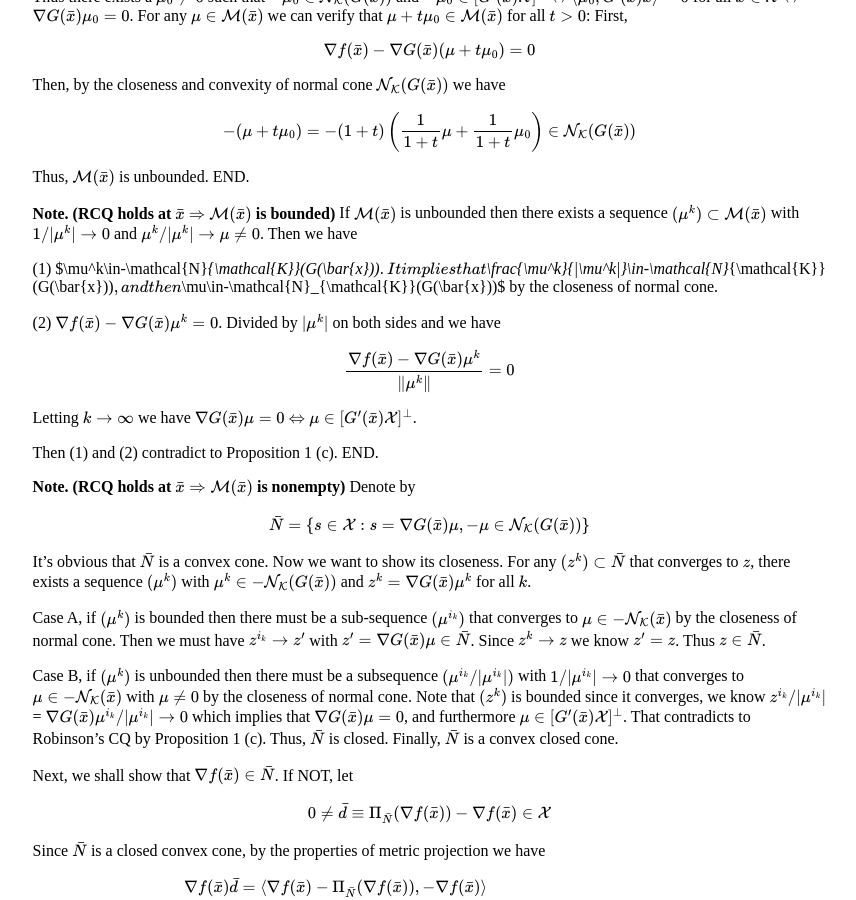
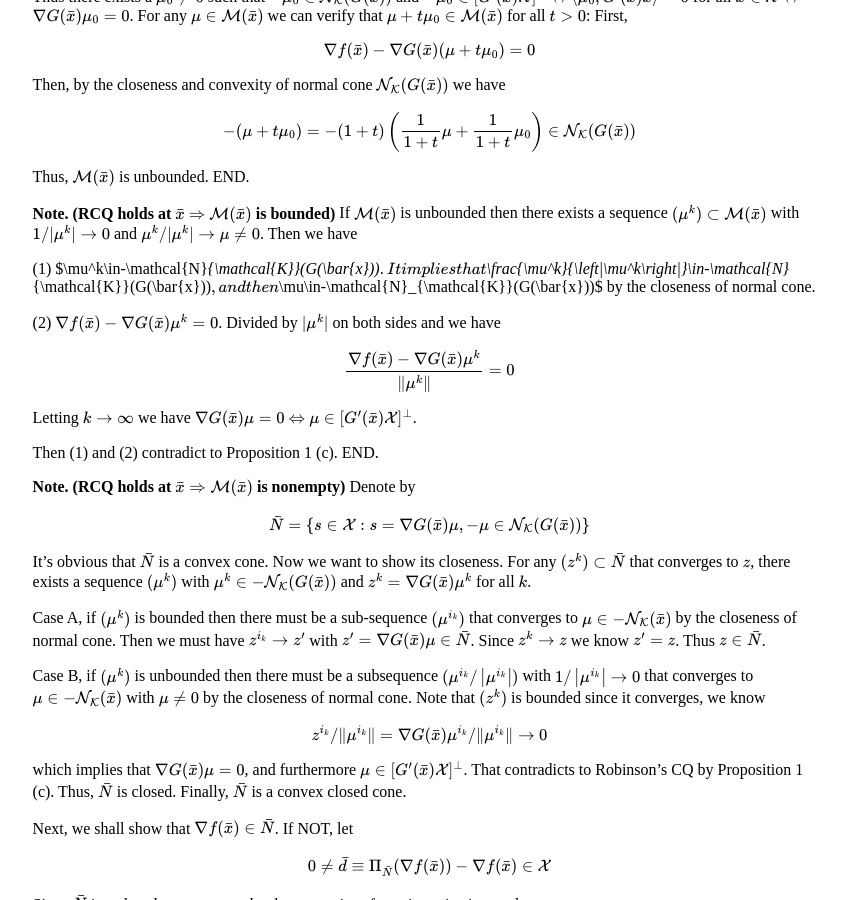
Before and after one commit to zhuanglinsheng/zhuanglinsheng.github.io, a Jekyll site: the page built from _posts/2021-07-03-RCQ.md, in a window 1280 px wide and 900 px high, scrolled down 13142 px. Shown: the whole window, without its empty margins (51-907 px from the left). Built offline with Jekyll 4.4.1, drawn with Linux system fonts in a browser that asks for light colours.

Commit message:
Update 2021-07-03-RCQ.md

```diff
--- a/_posts/2021-07-03-RCQ.md
+++ b/_posts/2021-07-03-RCQ.md
@@ -1137,7 +1137,7 @@ Thus, $\mathcal{M}(\bar{x})$ is unbounded. END.
 
 **Note. (RCQ holds at $\bar{x}$ $\Rightarrow$ $\mathcal{M}(\bar{x})$ is bounded)** If $\mathcal{M}(\bar{x})$ is unbounded then there exists a sequence $(\mu^k)\subset\mathcal{M}(\bar{x})$ with $1/\|\mu^k\|\to0$ and $\mu^k/\|\mu^k\|\to\mu\not=0$. Then we have
 
-(1) $\mu^k\in-\mathcal{N}_{\mathcal{K}}(G(\bar{x}))$. It implies that $\frac{\mu^k}{\|\mu^k\|}\in-\mathcal{N}_{\mathcal{K}}(G(\bar{x}))$, and then $\mu\in-\mathcal{N}_{\mathcal{K}}(G(\bar{x}))$ by the closeness of normal cone.
+(1) $\mu^k\in-\mathcal{N}_{\mathcal{K}}(G(\bar{x}))$. It implies that $\frac{\mu^k}{\left\|\mu^k\right\|}\in-\mathcal{N}_{\mathcal{K}}(G(\bar{x}))$, and then $\mu\in-\mathcal{N}_{\mathcal{K}}(G(\bar{x}))$ by the closeness of normal cone.
 
 (2) $\nabla f(\bar{x}) - \nabla G(\bar{x})\mu^k = 0$. Divided by $\|\mu^k\|$ on both sides and we have
 
@@ -1160,7 +1160,15 @@ It's obvious that $\bar{N}$ is a convex cone. Now we want to show its closeness.
 
 Case A, if $(\mu^k)$ is bounded then there must be a sub-sequence $(\mu^{i_k})$ that converges to $\mu\in-\mathcal{N}_\mathcal{K}(\bar{x})$ by the closeness of normal cone. Then we must have $z^{i_k}\to z'$ with $z'=\nabla G(\bar{x})\mu\in\bar{N}$. Since $z^k\to z$ we know $z'=z$. Thus $z\in\bar{N}$.
 
-Case B, if $(\mu^k)$ is unbounded then there must be a subsequence $(\mu^{i_k}/\|\mu^{i_k}\|)$ with $1/\|\mu^{i_k}\|\to0$ that converges to $\mu\in-\mathcal{N}_\mathcal{K}(\bar{x})$ with $\mu\not=0$ by the closeness of normal cone. Note that $(z^k)$ is bounded since it converges, we know $z^{i_k}/\|\mu^{i_k}\|$ = $\nabla G(\bar{x})\mu^{i_k}/\|\mu^{i_k}\|\to0$ which implies that $\nabla G(\bar{x})\mu=0$, and furthermore $\mu\in[G'(\bar{x})\mathcal{X}]^\perp$. That contradicts to Robinson's CQ by Proposition 1 (c). Thus, $\bar{N}$ is closed. Finally, $\bar{N}$ is a convex closed cone.
+Case B, if $(\mu^k)$ is unbounded then there must be a subsequence $(\mu^{i_k}/\left\|\mu^{i_k}\right\|)$ with $1/\left\|\mu^{i_k}\right\|\to0$ that converges to $\mu\in-\mathcal{N}_\mathcal{K}(\bar{x})$ with $\mu\not=0$ by the closeness of normal cone. Note that $(z^k)$ is bounded since it converges, we know
+
+
+$$
+z^{i_k}/\|\mu^{i_k}\| = \nabla G(\bar{x})\mu^{i_k}/\|\mu^{i_k}\|\to0
+$$
+
+
+which implies that $\nabla G(\bar{x})\mu=0$, and furthermore $\mu\in[G'(\bar{x})\mathcal{X}]^\perp$. That contradicts to Robinson's CQ by Proposition 1 (c). Thus, $\bar{N}$ is closed. Finally, $\bar{N}$ is a convex closed cone.
 
 Next, we shall show that $\nabla f(\bar{x})\in\bar{N}$. If NOT, let
 
```
